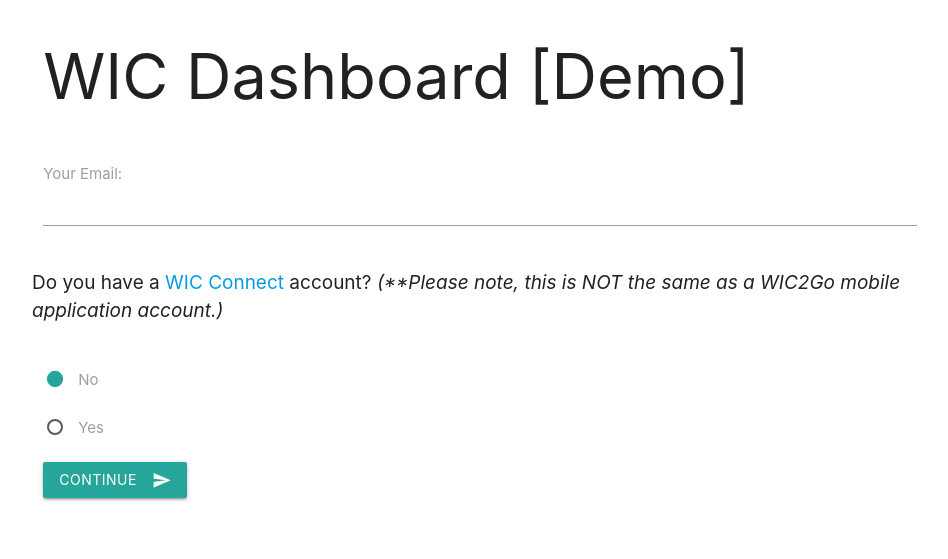
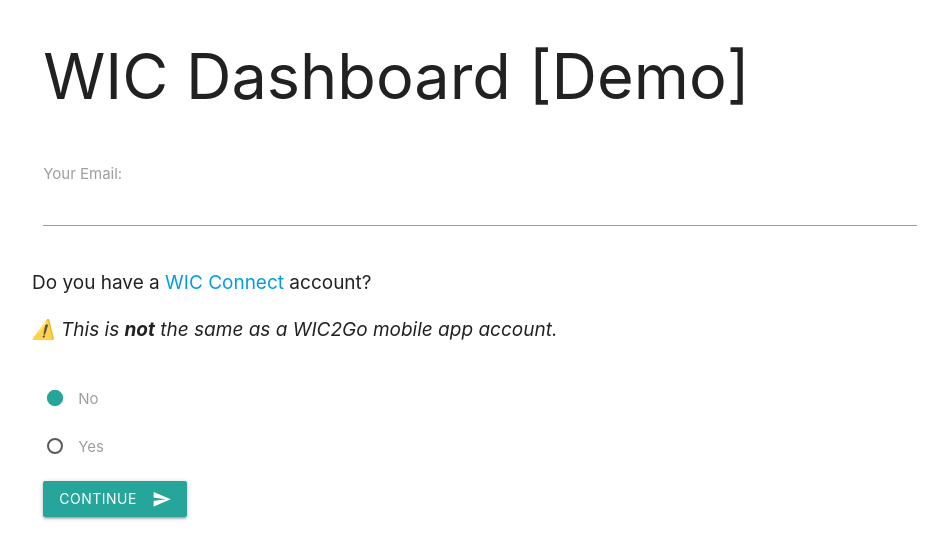
Before and after one commit to rye-welz-geselowitz/wic-connect-scraper, a Flask app: page / in a window 1280 px wide. Shown: the top 559 px of the page, without its empty margins (160-1108 px from the left). Run offline with Flask 3, Linux system fonts and the light colour scheme.

Commit message:
clarify message

```diff
--- a/templates/index.html
+++ b/templates/index.html
@@ -39,7 +39,9 @@ crossorigin="anonymous"></script>
                 <div class="row">
                     <p>
                         Do you have a <a href='https://www.wicconnect.com/wicconnectclient/siteLogonClient.recip?state=NEW%20YORK%20WIC&stateAgencyId=1' target="_blank">WIC Connect</a> account?
-                        <i>(**Please note, this is NOT the same as a WIC2Go mobile application account.)</i>
+                    </p>
+                    <p>
+                       <i> ⚠️ This is <b>not</b> the same as a WIC2Go mobile app account.</i>
                     </p>
                 </div>
                 <div class="row">
```
